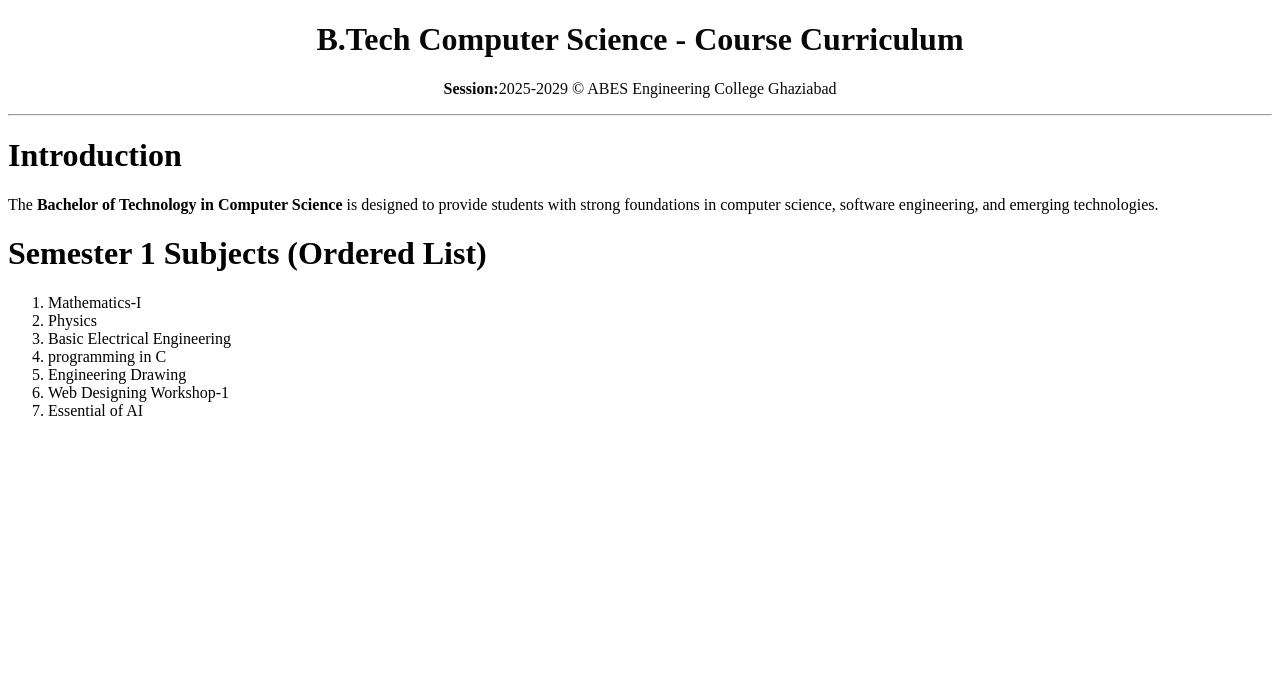
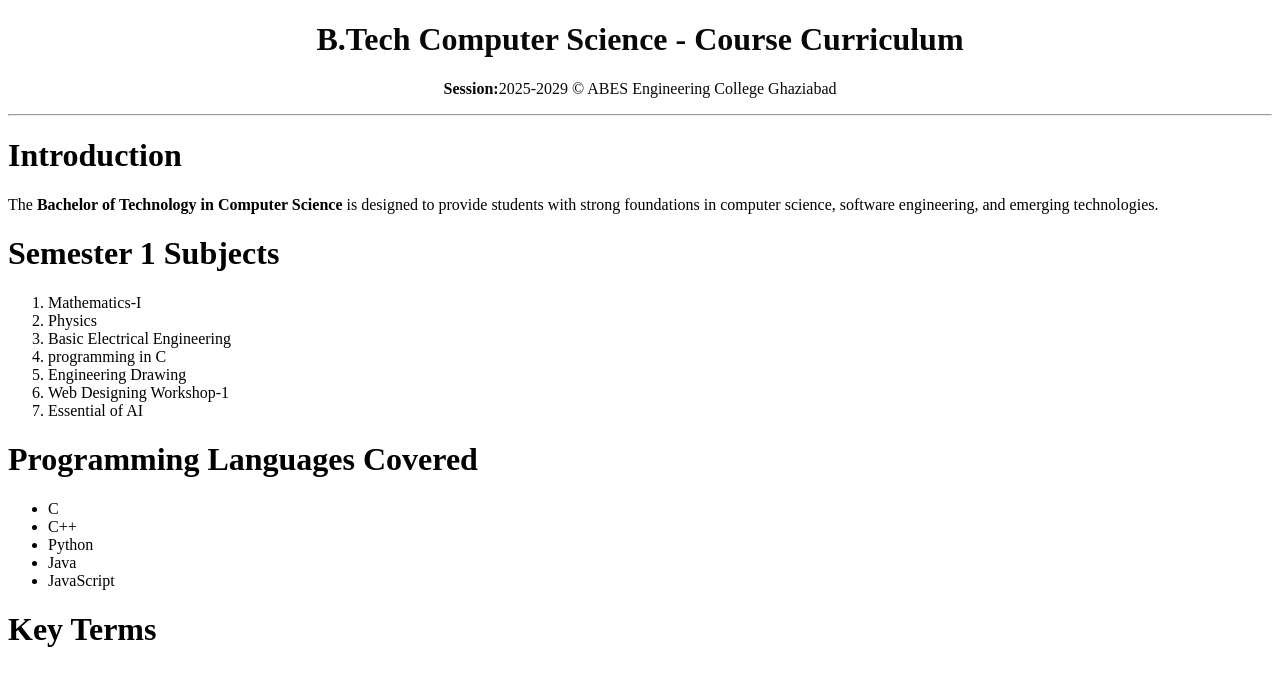
Before and after one commit to siiyyaa/siya.cse27_repo, a plain HTML site: page course.html in a window 1280 px wide. Drawn offline with Linux system fonts and the light colour scheme.

Commit message:
unordered list

```diff
--- a/course.html
+++ b/course.html
@@ -17,7 +17,7 @@
         <b>Bachelor of Technology in Computer Science </b>is designed to provide students with strong foundations
     in computer science, software engineering, and emerging technologies.</p>
 
-    <h1>Semester 1 Subjects (Ordered List)</h1>
+    <h1>Semester 1 Subjects </h1>
     <p>
         <ol>
             <li>Mathematics-I</li>
@@ -30,5 +30,17 @@
         </ol>
     </p>
 
+    <h1>Programming Languages Covered </h1>
+        <ul>
+            <li>C</li>
+            <li>C++</li>
+            <li>Python</li>
+            <li>Java</li>
+            <li>JavaScript</li>
+
+        </ul>
+    </p>
+
+    <h1>Key Terms</h1>
 </body>
 </html>
```
